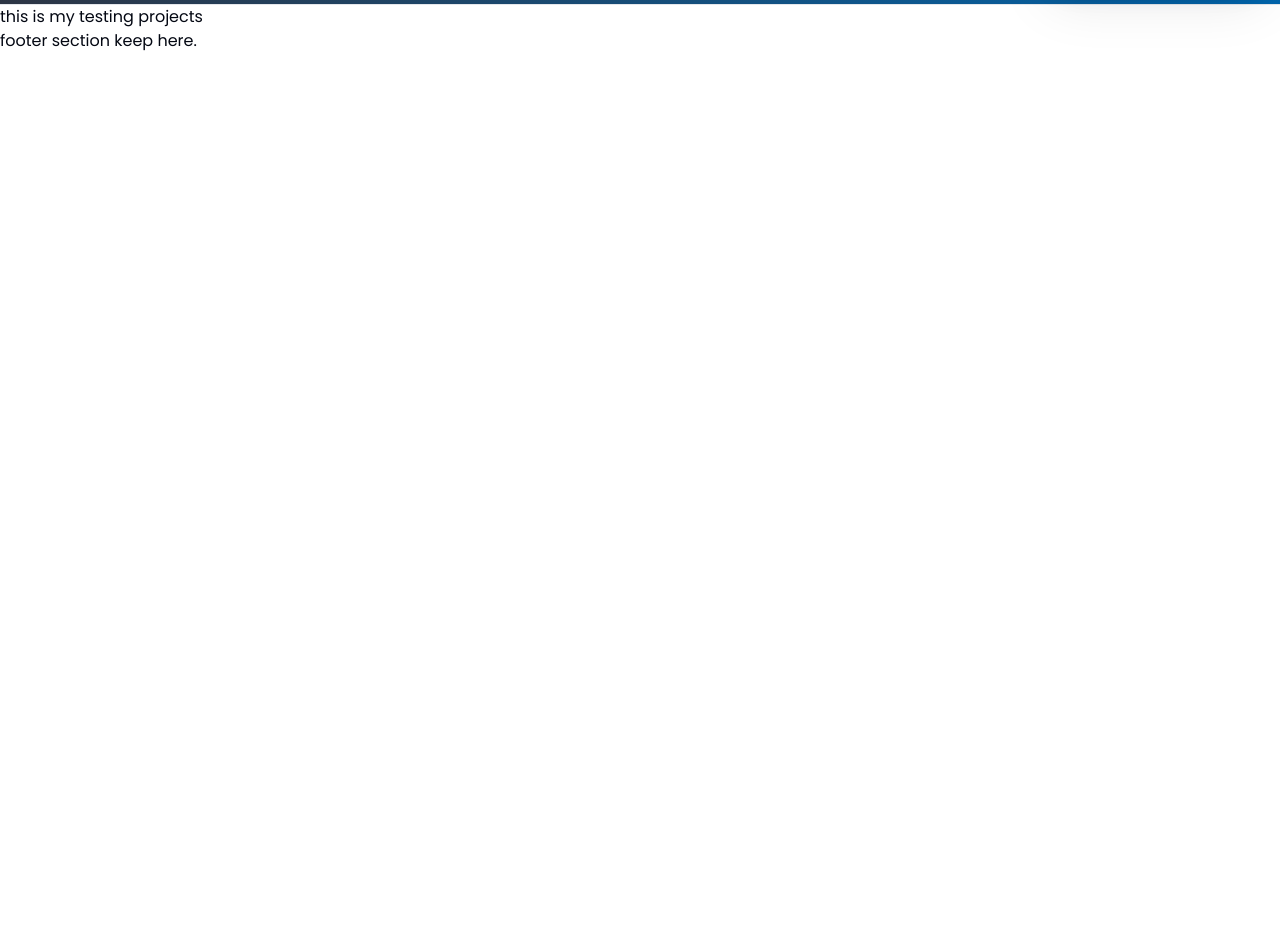
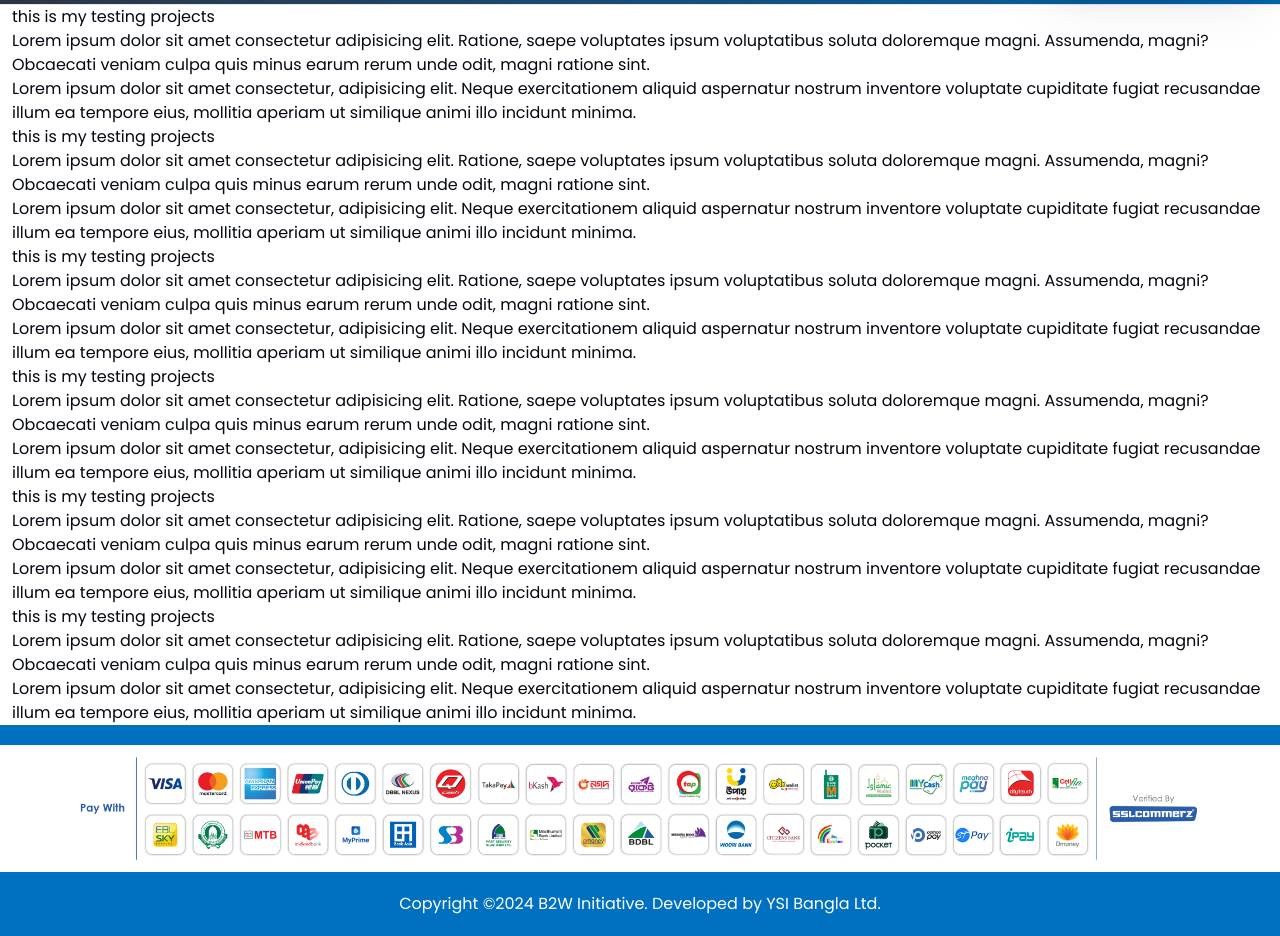
Before and after one commit to wpseemol/b2wi-development, a Next.js app: page / in a window 1280 px wide. Shown: the part 300-1236 px from the top of the page. Before the commit the page ends 800 px from the top, so only its background shows below. Built offline with nearby package versions, Linux system fonts and the light colour scheme.

Commit message:
footer ssal commarse image set on my project

```diff
--- a/app/_components/footer.tsx
+++ /dev/null
@@ -1,3 +0,0 @@
-export default function Footer() {
-    return <footer>footer section keep here.</footer>;
-}
--- /dev/null
+++ b/app/_components/footer/footer.tsx
@@ -0,0 +1,25 @@
+import Image from 'next/image';
+
+export default function Footer() {
+    return (
+        <footer className="bg-primaryColor text-white pt-5">
+            <section></section>
+
+            <section className="bg-white">
+                <figure className="mx-auto w-fit">
+                    <Image
+                        src={'/images/Payment-Banner_Jul24_V1-02-2048x229.png'}
+                        width={1140}
+                        height={127}
+                        alt="ssl commerz banare"
+                    />
+                </figure>
+            </section>
+            <section className="container mx-auto">
+                <p className="text-center md:py-5 py-3 text-base">
+                    Copyright ©2024 B2W Initiative. Developed by YSI Bangla Ltd.{' '}
+                </p>
+            </section>
+        </footer>
+    );
+}
--- a/app/layout.tsx
+++ b/app/layout.tsx
@@ -1,4 +1,4 @@
-import Footer from '@/app/_components/footer';
+import Footer from '@/app/_components/footer/footer';
 import Header from '@/app/_components/header/header';
 
 import Providers from '@/components/providers';
--- a/app/page.tsx
+++ b/app/page.tsx
@@ -1,7 +1,84 @@
 export default function HomePage() {
     return (
-        <main>
+        <main className="container mx-auto md:px-3 px-2">
             <p>this is my testing projects</p>
+            <p>
+                Lorem ipsum dolor sit amet consectetur adipisicing elit.
+                Ratione, saepe voluptates ipsum voluptatibus soluta doloremque
+                magni. Assumenda, magni? Obcaecati veniam culpa quis minus earum
+                rerum unde odit, magni ratione sint.
+            </p>
+            <p>
+                Lorem ipsum dolor sit amet consectetur, adipisicing elit. Neque
+                exercitationem aliquid aspernatur nostrum inventore voluptate
+                cupiditate fugiat recusandae illum ea tempore eius, mollitia
+                aperiam ut similique animi illo incidunt minima.
+            </p>
+            <p>this is my testing projects</p>
+            <p>
+                Lorem ipsum dolor sit amet consectetur adipisicing elit.
+                Ratione, saepe voluptates ipsum voluptatibus soluta doloremque
+                magni. Assumenda, magni? Obcaecati veniam culpa quis minus earum
+                rerum unde odit, magni ratione sint.
+            </p>
+            <p>
+                Lorem ipsum dolor sit amet consectetur, adipisicing elit. Neque
+                exercitationem aliquid aspernatur nostrum inventore voluptate
+                cupiditate fugiat recusandae illum ea tempore eius, mollitia
+                aperiam ut similique animi illo incidunt minima.
+            </p>
+            <p>this is my testing projects</p>
+            <p>
+                Lorem ipsum dolor sit amet consectetur adipisicing elit.
+                Ratione, saepe voluptates ipsum voluptatibus soluta doloremque
+                magni. Assumenda, magni? Obcaecati veniam culpa quis minus earum
+                rerum unde odit, magni ratione sint.
+            </p>
+            <p>
+                Lorem ipsum dolor sit amet consectetur, adipisicing elit. Neque
+                exercitationem aliquid aspernatur nostrum inventore voluptate
+                cupiditate fugiat recusandae illum ea tempore eius, mollitia
+                aperiam ut similique animi illo incidunt minima.
+            </p>
+            <p>this is my testing projects</p>
+            <p>
+                Lorem ipsum dolor sit amet consectetur adipisicing elit.
+                Ratione, saepe voluptates ipsum voluptatibus soluta doloremque
+                magni. Assumenda, magni? Obcaecati veniam culpa quis minus earum
+                rerum unde odit, magni ratione sint.
+            </p>
+            <p>
+                Lorem ipsum dolor sit amet consectetur, adipisicing elit. Neque
+                exercitationem aliquid aspernatur nostrum inventore voluptate
+                cupiditate fugiat recusandae illum ea tempore eius, mollitia
+                aperiam ut similique animi illo incidunt minima.
+            </p>
+            <p>this is my testing projects</p>
+            <p>
+                Lorem ipsum dolor sit amet consectetur adipisicing elit.
+                Ratione, saepe voluptates ipsum voluptatibus soluta doloremque
+                magni. Assumenda, magni? Obcaecati veniam culpa quis minus earum
+                rerum unde odit, magni ratione sint.
+            </p>
+            <p>
+                Lorem ipsum dolor sit amet consectetur, adipisicing elit. Neque
+                exercitationem aliquid aspernatur nostrum inventore voluptate
+                cupiditate fugiat recusandae illum ea tempore eius, mollitia
+                aperiam ut similique animi illo incidunt minima.
+            </p>
+            <p>this is my testing projects</p>
+            <p>
+                Lorem ipsum dolor sit amet consectetur adipisicing elit.
+                Ratione, saepe voluptates ipsum voluptatibus soluta doloremque
+                magni. Assumenda, magni? Obcaecati veniam culpa quis minus earum
+                rerum unde odit, magni ratione sint.
+            </p>
+            <p>
+                Lorem ipsum dolor sit amet consectetur, adipisicing elit. Neque
+                exercitationem aliquid aspernatur nostrum inventore voluptate
+                cupiditate fugiat recusandae illum ea tempore eius, mollitia
+                aperiam ut similique animi illo incidunt minima.
+            </p>
         </main>
     );
 }
```
Also changed, not shown: public/images/Payment-Banner_Jul24_V1-02-2048x229.png (added).
